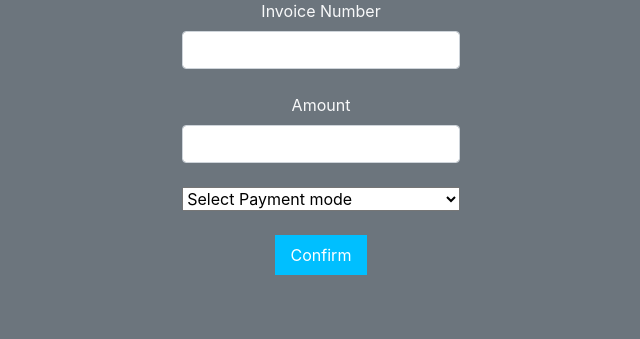
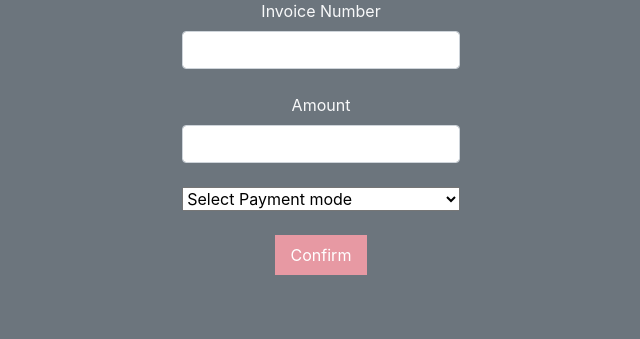
Before and after one commit to jerstineann/FYP-devops, a PHP site: page /User/confirm-payment.php in a window 1280 px wide. Shown: the part 121-460 px from the top of the page, without its empty margins (319-959 px from the left). Run offline with PHP 8.4, Linux system fonts and the light colour scheme; data that the repository does not hold is empty; some libraries are stand-ins or nearby versions.

Commit message:
Update confirm-payment.php

```diff
--- a/SBCW/User/confirm-payment.php
+++ b/SBCW/User/confirm-payment.php
@@ -57,7 +57,7 @@
                 </select>
             </div>
             <div class="form-outline my-4 text-center">
-            <input type="submit" value="Confirm" class="py-2 px-3 border-0" style="background-color: #00BFFF; color: white;" name="confirm_payment">
+            <input type="submit" value="Confirm" class="py-2 px-3 border-0" style="background-color: #E799A3; color: white;" name="confirm_payment">
             </div>
         </form>
     </div>
```
